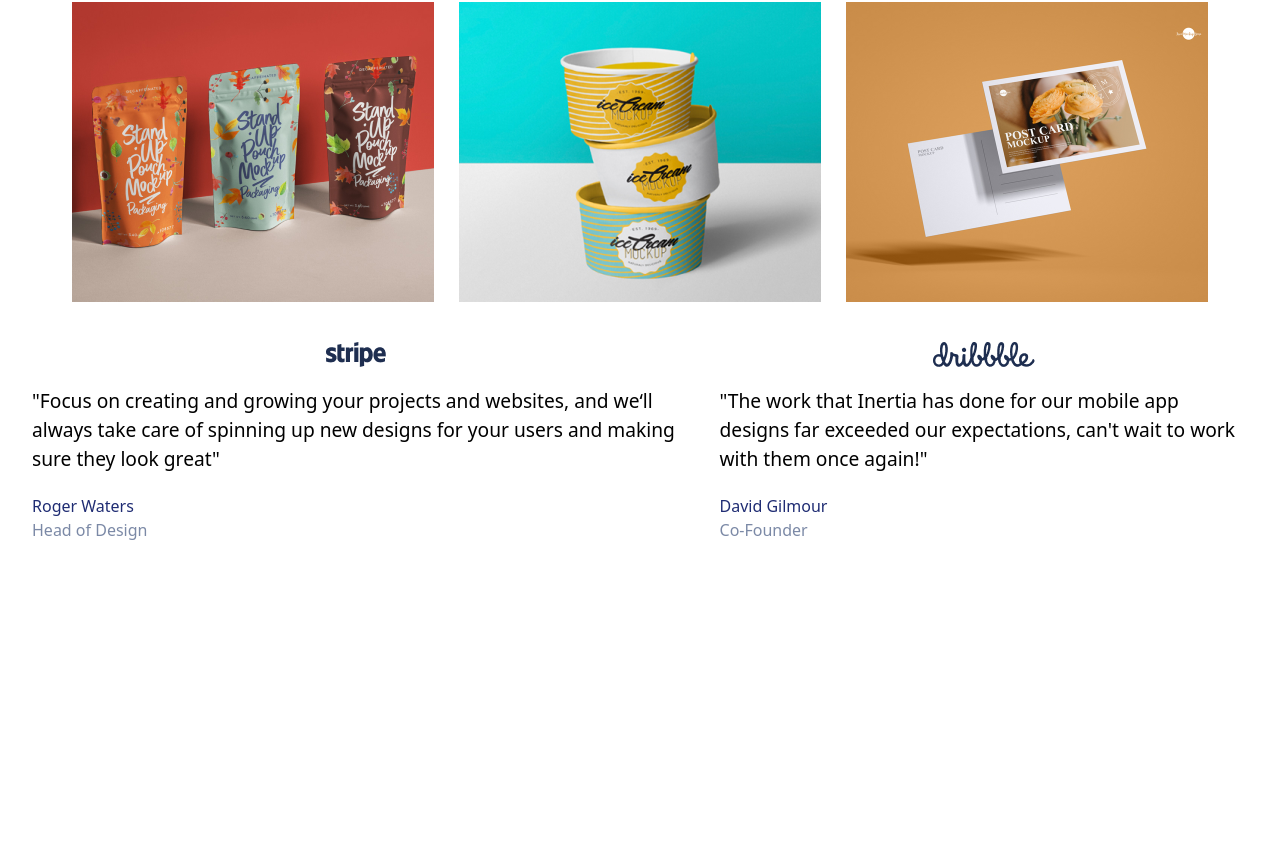
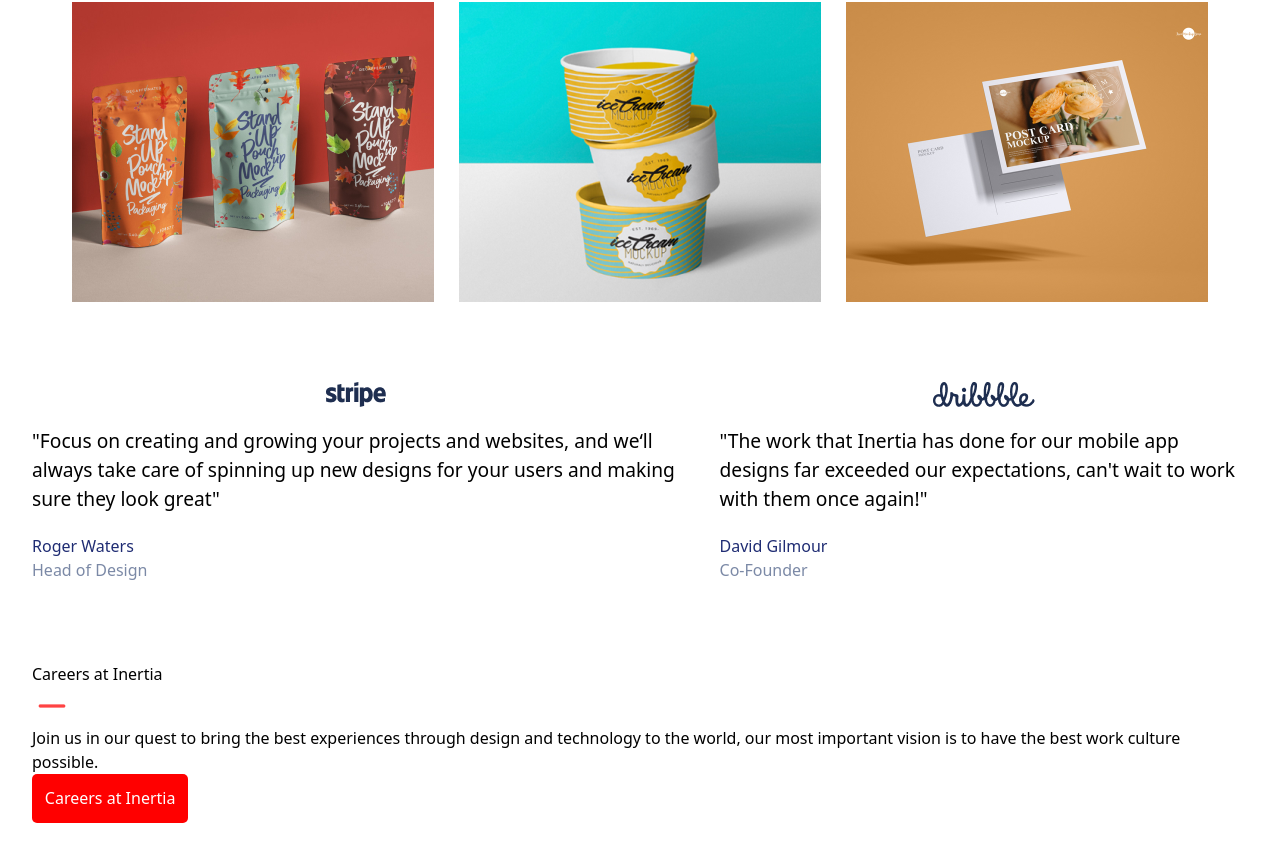
Before and after one commit to Alexandra4373/Mosto, a React (Vite) app: page / in a window 1280 px wide. Shown: the part 1216-2077 px from the top of the page. Before the commit the page ends 1758 px from the top, so only its background shows below. Built offline with nearby package versions, Linux system fonts and the light colour scheme.

Commit message:
Update App.jsx

```diff
--- a/src/App.jsx
+++ b/src/App.jsx
@@ -74,7 +74,7 @@ function App() {
           </div>
         </div>
 
-        <div className="container">
+        <div className="container py-10">
           <div className="flex flex-col gap-10 sm:flex-row justify-center items-center">
             <div className="">
               <div className="flex justify-center items-center">
@@ -102,6 +102,19 @@ function App() {
             </div>
           </div>
         </div>
+
+        <div className="container py-10">
+          <div className="">
+            <p>Careers at Inertia</p>
+            <img src={dash} />
+            <p>
+              Join us in our quest to bring the best experiences through design
+              and technology to the world, our most important vision is to have
+              the best work culture possible.
+            </p>
+            <button>Careers at Inertia</button>
+          </div>
+        </div>
       </div>
     </>
   );
```
